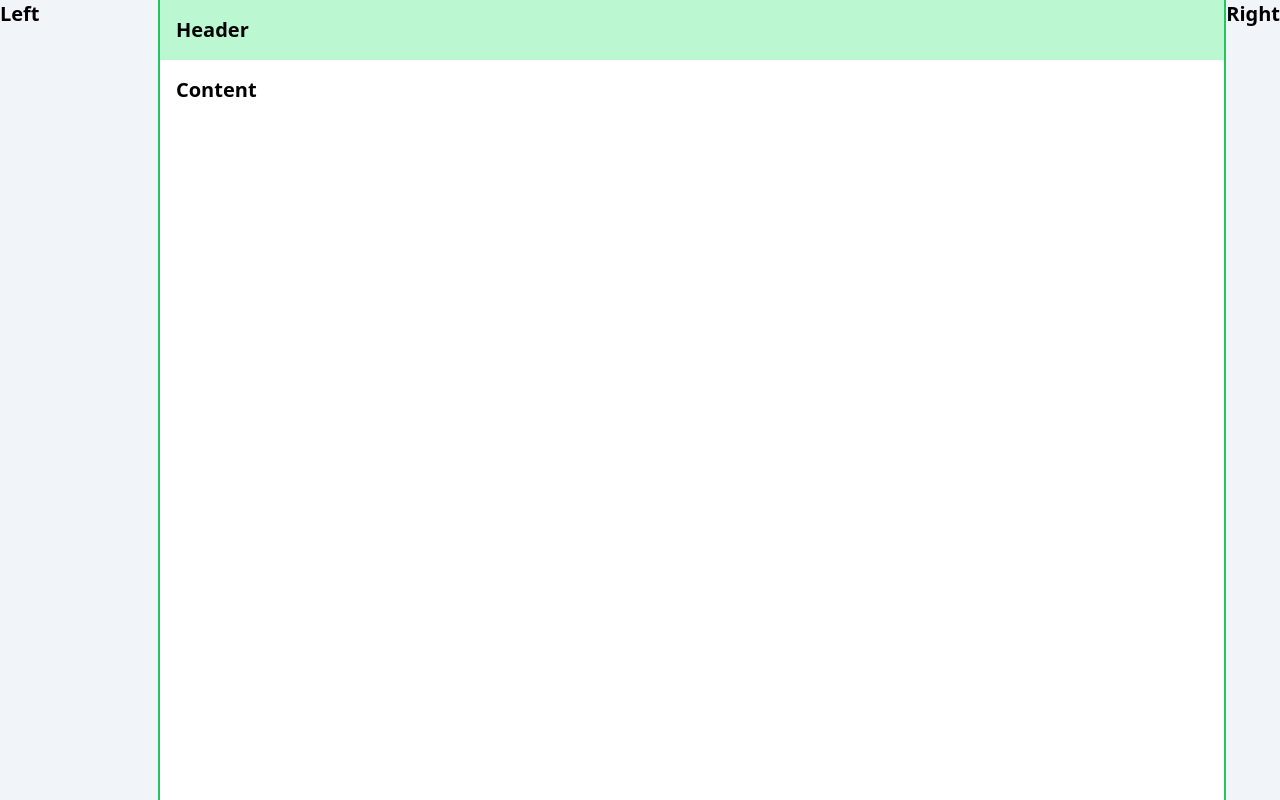
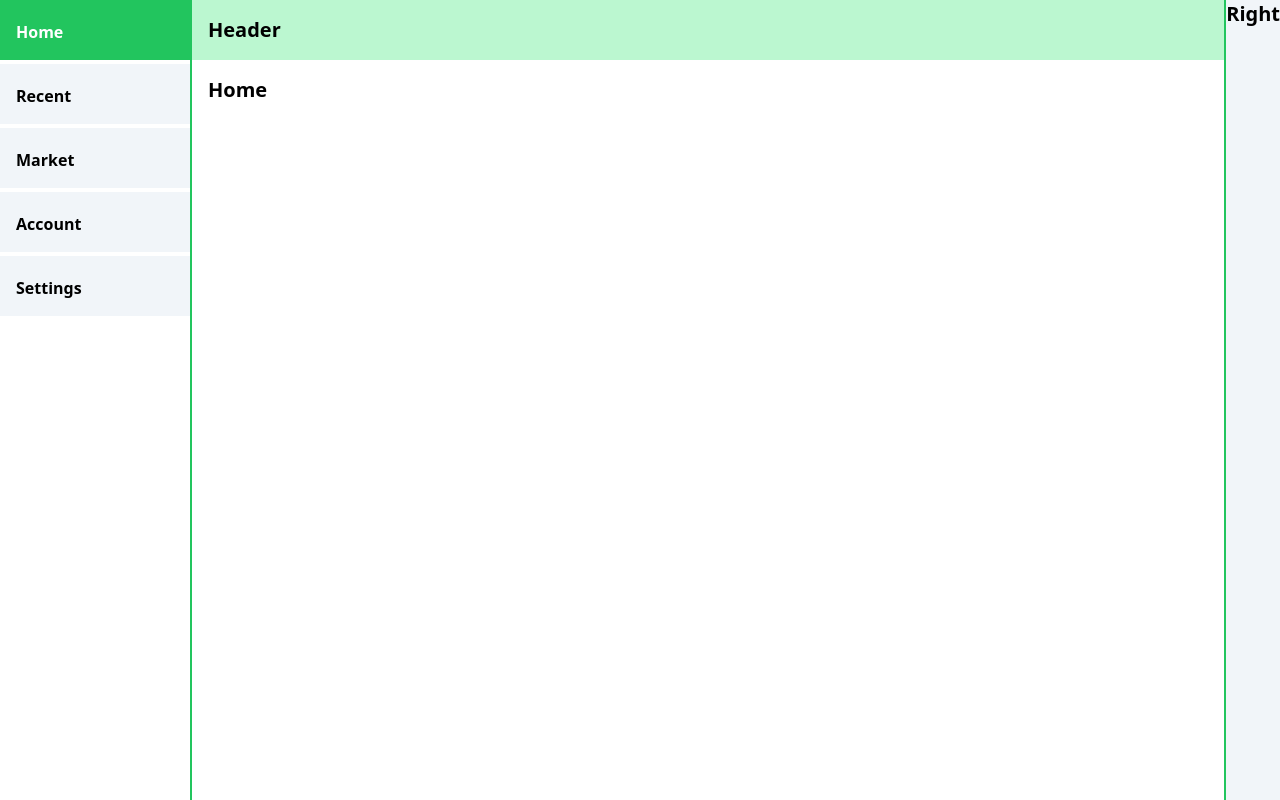
Before and after one commit to iaseth/pointedit, a React (Create React App) app: page / in a window 1280 px wide. Shown: the top 800 px of the page. Built offline with nearby package versions, Linux system fonts and the light colour scheme.

Commit message:
Added 5 tabs

```diff
--- /dev/null
+++ b/src/PointApp/Content/Account.js
@@ -0,0 +1,11 @@
+
+
+
+export default function Account () {
+
+	return (
+		<article className="min-h-screen px-4 py-4">
+			<h2>Account</h2>
+		</article>
+	);
+}
--- /dev/null
+++ b/src/PointApp/Content/Home.js
@@ -0,0 +1,11 @@
+
+
+
+export default function Home () {
+
+	return (
+		<article className="min-h-screen px-4 py-4">
+			<h2>Home</h2>
+		</article>
+	);
+}
--- a/src/PointApp/Content/Content.js
+++ b/src/PointApp/Content/Market.js
@@ -1,11 +1,11 @@
 
 
 
-export default function Content () {
+export default function Market () {
 
 	return (
 		<article className="min-h-screen px-4 py-4">
-			<h2>Content</h2>
+			<h2>Market</h2>
 		</article>
 	);
 }
--- /dev/null
+++ b/src/PointApp/Content/Recent.js
@@ -0,0 +1,11 @@
+
+
+
+export default function Recent () {
+
+	return (
+		<article className="min-h-screen px-4 py-4">
+			<h2>Recent</h2>
+		</article>
+	);
+}
--- /dev/null
+++ b/src/PointApp/Content/Settings.js
@@ -0,0 +1,11 @@
+
+
+
+export default function Settings () {
+
+	return (
+		<article className="min-h-screen px-4 py-4">
+			<h2>Settings</h2>
+		</article>
+	);
+}
--- a/src/PointApp/Header/Header.js
+++ b/src/PointApp/Header/Header.js
@@ -1,7 +1,7 @@
 
 
 
-export default function Header () {
+export default function Header ({TABS}) {
 
 	return (
 		<header className="bg-green-200 px-4 py-4">
--- a/src/PointApp/LeftSidebar/LeftSidebar.js
+++ b/src/PointApp/LeftSidebar/LeftSidebar.js
@@ -1,11 +1,24 @@
 
 
 
-export default function LeftSidebar () {
+export default function LeftSidebar ({TABS, currentTabIndex, setCurrentTabIndex}) {
+	const tabItems = TABS.map((t, k) => {
+		const current = k === currentTabIndex;
+		let className = "pt-1";
+		className += current ? " bg-green-500 text-white" : " bg-slate-100 hover:bg-green-300 cursor-pointer";
+
+		return (
+			<div key={k} className={className} onClick={() => current ? null : setCurrentTabIndex(k)}>
+				<h4 className="px-4 py-4">{t.title}</h4>
+			</div>
+		);
+	});
 
 	return (
-		<aside className="w-40 border-r-2 border-green-500">
-			<h2>Left</h2>
+		<aside className="w-48 bg-white border-r-2 border-green-500">
+			<div className="space-y-1">
+				{tabItems}
+			</div>
 		</aside>
 	);
 }
--- a/src/PointApp/PointApp.js
+++ b/src/PointApp/PointApp.js
@@ -1,20 +1,35 @@
+import React from 'react';
+
 import Header from './Header/Header';
 import Footer from './Footer/Footer';
 import LeftSidebar from './LeftSidebar/LeftSidebar';
 import RightSidebar from './RightSidebar/RightSidebar';
-import Content from './Content/Content';
 
+import Account from './Content/Account';
+import Home from './Content/Home';
+import Market from './Content/Market';
+import Recent from './Content/Recent';
+import Settings from './Content/Settings';
 
+const TABS = [
+	{title: "Home", char: "H", component: Home},
+	{title: "Recent", char: "R", component: Recent},
+	{title: "Market", char: "M", component: Market},
+	{title: "Account", char: "A", component: Account},
+	{title: "Settings", char: "S", component: Settings},
+];
 
 export default function PointApp () {
+	const [currentTabIndex, setCurrentTabIndex] = React.useState(0);
+	const CurrentComponent = TABS[currentTabIndex].component;
 
 	return (
 		<div className="App flex bg-slate-100">
-			<LeftSidebar />
+			<LeftSidebar {...{TABS, currentTabIndex, setCurrentTabIndex}} />
 
 			<main className="grow bg-white">
 				<Header />
-				<Content />
+				<CurrentComponent />
 				<Footer />
 			</main>
 
```
